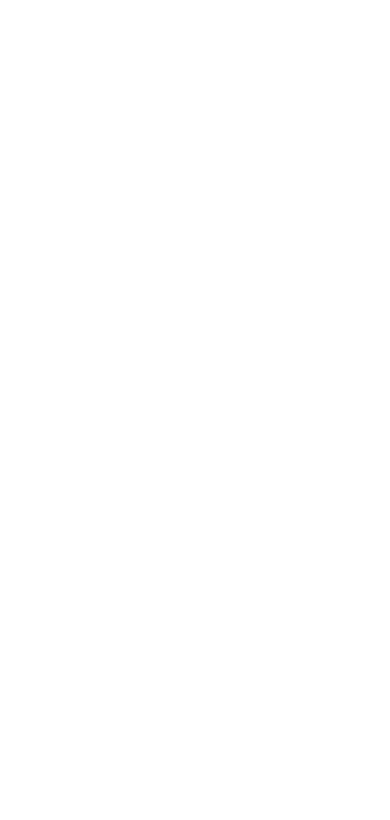
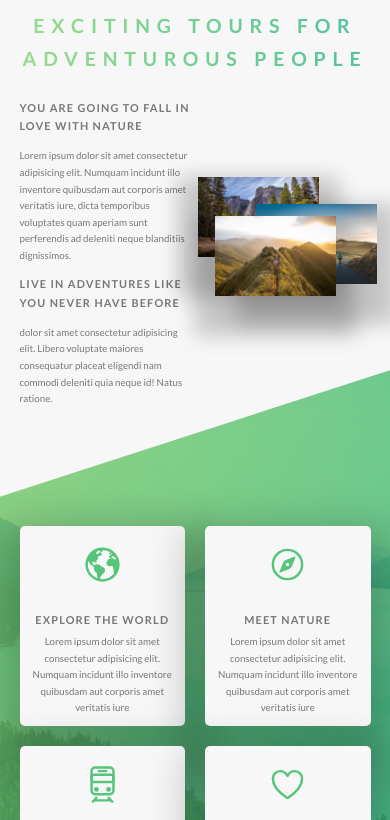
Before and after one commit to pranavmappoli/OutDoor, a React (Create React App) app: page / in a window 390 px wide. Shown: the part 804-1624 px from the top of the page. Before the commit the page ends 844 px from the top, so only its background shows below. Built offline with nearby package versions, Linux system fonts and the light colour scheme.

Commit message:
3rd section

```diff
--- a/package.json
+++ b/package.json
@@ -8,6 +8,7 @@
     "@testing-library/user-event": "^13.5.0",
     "react": "^17.0.2",
     "react-dom": "^17.0.2",
+    "react-icons": "^4.3.1",
     "react-scripts": "5.0.0",
     "web-vitals": "^2.1.4"
   },
--- a/src/app.css
+++ b/src/app.css
@@ -1,15 +1,22 @@
 :root {
   --main-bg-color: #f7f7f7;
-  --main-font-size: 2vmin;
+  --main-font-size: 2.5vmin;
   --main--font-weight: 400;
   --main--font-family: "Lato", sans-serif;
   --main--font-color: #777;
+  --primary-color: #55c57a;
+  --heading--gradient: linear-gradient(
+    to right,
+    rgba(126, 213, 111, 0.8),
+    rgba(40, 180, 133, 0.8)
+  );
 }
 
 * {
   padding: 0;
   margin: 0;
   box-sizing: border-box;
+  background-image: linear-gradient();
 }
 html {
   font-size: 62.5%;
@@ -25,4 +32,63 @@
 .container {
   background-color: var(--main-bg-color);
   max-width: 120rem;
+  padding: 0 5vmin;
+  padding-top: 9rem;
+  margin: 0 auto;
 }
+h1 {
+  font-size: 10vmin;
+  font-weight: 400;
+  letter-spacing: 4.5vmin;
+  color: #fff;
+  text-align: center;
+}
+h2 {
+  font-size: 5vmin;
+  font-weight: 700;
+  letter-spacing: 1.75vmin;
+  color: var(--main--font-color);
+  text-transform: uppercase;
+  text-align: center;
+  background-image: var(--heading--gradient);
+  background-clip: text;
+  color: transparent;
+}
+
+h3 {
+  font-size: 3vmin;
+  font-weight: 700;
+  letter-spacing: 1.75vmin;
+  color: var(--main--font-color);
+}
+
+h4 {
+  font-size: 2.8vmin;
+  font-weight: 700;
+  letter-spacing: 0.3vmin;
+  color: var(--main--font-color);
+  text-transform: uppercase;
+}
+p {
+  font-size: var(--main-font-size);
+  color: var(--main--font-color);
+}
+.grid {
+  display: grid;
+}
+.grid__2col {
+  grid-template-columns: 1fr 1fr;
+  gap: 1rem;
+}
+.grid__3col {
+  grid-template-columns: repeat(3, 1fr);
+  gap: 1rem;
+}
+.grid__4col {
+  grid-template-columns: repeat(4, 1fr);
+  gap: 1rem;
+}
+
+.grid__center {
+  justify-content: center;
+}
--- /dev/null
+++ b/src/components/feature-box/FeatureBox.js
@@ -0,0 +1,15 @@
+import React from "react";
+import "./featureBox.css";
+function FeatureBox(props) {
+  return (
+    <div className="feature-box">
+      <div className="featureBox__icon">{props.icon}</div>
+      <div className="featureBox__content">
+        <h4 className="featureBox__content--heading">{props.heading}</h4>
+        <div>{props.content}</div>
+      </div>
+    </div>
+  );
+}
+
+export default FeatureBox;
--- /dev/null
+++ b/src/components/feature-box/featureBox.css
@@ -0,0 +1,25 @@
+.feature-box {
+  background-color: var(--main-bg-color);
+  padding: 1rem;
+  display: flex;
+  flex-direction: column;
+  gap: 2vmin;
+  align-items: center;
+  border-radius: 5px;
+  box-shadow: 0 2rem 4rem 2rem rgba(0, 0, 0, 0.2);
+  transition: all 0.5s;
+}
+.feature-box:hover {
+  transform: translateY(-5%);
+}
+.featureBox__icon {
+  font-size: 10vmin;
+  color: var(--primary-color);
+}
+.featureBox__content {
+  display: flex;
+  flex-direction: column;
+  align-items: center;
+  gap: 1vmin;
+  text-align: center;
+}
--- /dev/null
+++ b/src/routes/About/About.js
@@ -0,0 +1,43 @@
+import React from "react";
+import "./about.css";
+import img1 from "../../assets/img/nat-1-large.jpg";
+import img2 from "../../assets/img/nat-2-large.jpg";
+import img3 from "../../assets/img/nat-3-large.jpg";
+
+function About() {
+  return (
+    <section className="about">
+      <div className="container about__container">
+        <h2 className="about__heading">
+          EXCITING TOURS FOR ADVENTUROUS PEOPLE
+        </h2>
+        <div className="about__container--main">
+          <div className="about__para">
+            <h4>You are GOING TO FALL IN LOVE WITH NATURE</h4>
+            <p>
+              Lorem ipsum dolor sit amet consectetur adipisicing elit. Numquam
+              incidunt illo inventore quibusdam aut corporis amet veritatis
+              iure, dicta temporibus voluptates quam aperiam sunt perferendis ad
+              deleniti neque blanditiis dignissimos.
+            </p>
+            <h4>Live in advenTURES LIKE YOU NEVER HAVE BEFORE</h4>
+            <p>
+              dolor sit amet consectetur adipisicing elit. Libero voluptate
+              maiores consequatur placeat eligendi nam commodi deleniti quia
+              neque id! Natus ratione.
+            </p>
+          </div>
+          <div className="about__imges">
+            <div className="about__img">
+              <img className="about__img--1" src={img1} alt="images" />
+              <img className="about__img--2" src={img2} alt="images" />
+              <img className="about__img--3" src={img3} alt="images" />
+            </div>
+          </div>
+        </div>
+      </div>
+    </section>
+  );
+}
+
+export default About;
--- /dev/null
+++ b/src/routes/About/about.css
@@ -0,0 +1,112 @@
+.about__container {
+  margin-top: -20vh !important;
+  padding-top: 18rem !important;
+  padding-bottom: 9rem !important;
+}
+.about__container--main {
+  margin-top: 6vmin;
+  display: grid;
+  grid-template-columns: 1fr 1fr;
+  gap: 10rem;
+}
+.about__para {
+  display: flex;
+  flex-direction: column;
+  gap: 3vmin;
+}
+.about__imges {
+  position: relative;
+  display: flex;
+  justify-items: center;
+  align-items: center;
+  height: 100%;
+}
+
+.about__img img {
+  display: block;
+  max-width: 50%;
+  box-shadow: 0 2rem 2rem 2rem rgba(0, 0, 0, 0.2);
+  transition: all 0.3s ease;
+}
+
+.about__img img:hover {
+  transform: scale(1.1);
+  z-index: 99;
+  box-shadow: 0 2rem 4rem 4rem rgba(0, 0, 0, 0.2);
+  outline: 1.5rem solid var(--primary-color);
+  outline-offset: 2rem;
+}
+.about__imges:hover .about__img img:not(:hover) {
+  transform: scale(0.8);
+}
+
+.about__img--1 {
+  position: absolute;
+  top: 0;
+  left: 0;
+}
+.about__img--2 {
+  position: absolute;
+  top: 7vmin;
+  left: 25vmin;
+}
+.about__img--3 {
+  position: absolute;
+  top: 15vmin;
+  left: 10%;
+}
+
+@media (max-width: 49em) {
+  .about__container--main {
+    gap: 3rem;
+  }
+  .about__img--1 {
+    position: absolute;
+    top: 10vmin;
+    left: 0;
+  }
+  .about__img--2 {
+    position: absolute;
+    top: 17vmin;
+    left: 20vmin;
+  }
+  .about__img--3 {
+    position: absolute;
+    top: 20vmin;
+    left: 10%;
+  }
+  .about__img img:hover {
+    outline: 1rem solid var(--primary-color);
+    outline-offset: 1rem;
+  }
+  .about__img img {
+    max-width: 60%;
+  }
+}
+@media (max-width: 38em) {
+  .about__img--1 {
+    position: absolute;
+    top: 20vmin;
+    left: 0;
+  }
+  .about__img--2 {
+    position: absolute;
+    top: 27vmin;
+    left: 15vmin;
+  }
+  .about__img--3 {
+    position: absolute;
+    top: 30vmin;
+    left: 10%;
+  }
+  .about__img img:hover {
+    outline: 0.5rem solid var(--primary-color);
+    outline-offset: 0.5rem;
+  }
+  .about__container--main {
+    gap: 0.5rem;
+  }
+  .about__img img {
+    max-width: 70%;
+  }
+}
--- /dev/null
+++ b/src/routes/Features/Features.js
@@ -0,0 +1,40 @@
+import React from "react";
+import "./features.css";
+import FeatureBox from "../../components/feature-box/FeatureBox";
+import { IoEarth } from "react-icons/io5";
+import { IoCompassOutline } from "react-icons/io5";
+import { IoSubwayOutline } from "react-icons/io5";
+import { IoHeartOutline } from "react-icons/io5";
+
+function Features() {
+  return (
+    <section>
+      <div className="container features__container">
+        <div className="features__grid">
+          <FeatureBox
+            heading="EXPLORE THE WORLD"
+            icon={<IoEarth />}
+            content="Lorem ipsum dolor sit amet consectetur adipisicing elit. Numquam incidunt illo inventore quibusdam aut corporis amet veritatis iure"
+          />
+          <FeatureBox
+            heading="meet nature"
+            icon={<IoCompassOutline />}
+            content="Lorem ipsum dolor sit amet consectetur adipisicing elit. Numquam incidunt illo inventore quibusdam aut corporis amet veritatis iure"
+          />
+          <FeatureBox
+            heading="find your way"
+            icon={<IoSubwayOutline />}
+            content="Lorem ipsum dolor sit amet consectetur adipisicing elit. Numquam incidunt illo inventore quibusdam aut corporis amet veritatis iure"
+          />
+          <FeatureBox
+            heading="live a healthier life"
+            icon={<IoHeartOutline />}
+            content="Lorem ipsum dolor sit amet consectetur adipisicing elit. Numquam incidunt illo inventore quibusdam aut corporis amet veritatis iure"
+          />
+        </div>
+      </div>
+    </section>
+  );
+}
+
+export default Features;
--- /dev/null
+++ b/src/routes/Features/features.css
@@ -0,0 +1,25 @@
+.features__container {
+  background-image: linear-gradient(
+      to right bottom,
+      rgba(126, 213, 111, 0.8),
+      rgba(40, 180, 133, 0.8)
+    ),
+    url("../../assets/img/nat-10.jpg");
+  background-size: cover;
+  background-position: top;
+  clip-path: polygon(0 15vh, 100% 0, 100% 100%, 0 100%);
+  margin-top: -15vh !important;
+}
+.features__grid {
+  display: grid;
+  grid-template-columns: repeat(4, 1fr);
+  gap: 2rem;
+  padding-top: 17vmin;
+  margin: 0 auto;
+  padding-bottom: 9rem !important;
+}
+@media (max-width: 37em) {
+  .features__grid {
+    grid-template-columns: repeat(2, 1fr);
+  }
+}
--- a/src/routes/Header/Header.module.css
+++ b/src/routes/Header/Header.module.css
@@ -44,7 +44,6 @@
 .navigation {
   display: flex;
   height: 13vmin;
-  /* background-color: red; */
   align-items: center;
   justify-content: space-between;
 }
@@ -64,17 +63,3 @@
   padding: 1rem;
   text-align: center;
 }
-h1 {
-  font-size: 10vmin;
-  font-weight: 400;
-  letter-spacing: 4.5vmin;
-  color: #fff;
-  text-align: center;
-}
-
-h3 {
-  font-size: 3vmin;
-  font-weight: 700;
-  letter-spacing: 1.75vmin;
-  color: #fff;
-}
--- a/src/routes/Index.js
+++ b/src/routes/Index.js
@@ -1,4 +1,6 @@
 import React from "react";
+import About from "./About/About";
+import Features from "./Features/Features";
 import Header from "./Header/Header";
 import style from "./Index.module.css";
 
@@ -6,6 +8,8 @@
   return (
     <div className={`${style["main-container"]}`}>
       <Header />
+      <About />
+      <Features />
     </div>
   );
 }
```
Also changed, not shown: 1 other file (tests, documents, lock files or other folders).
